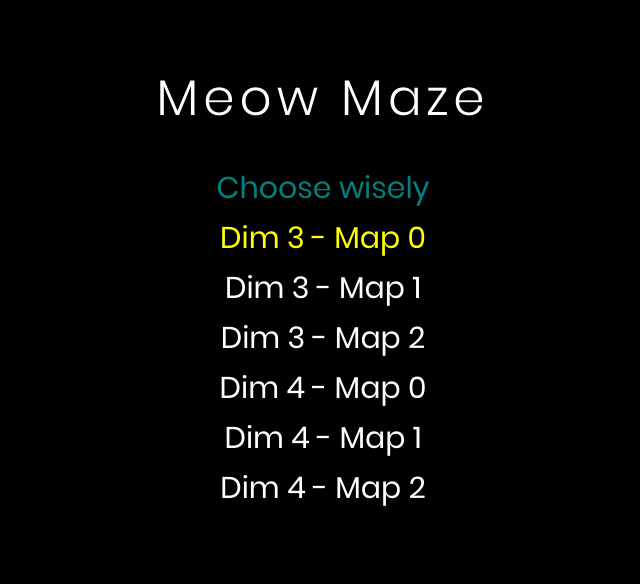
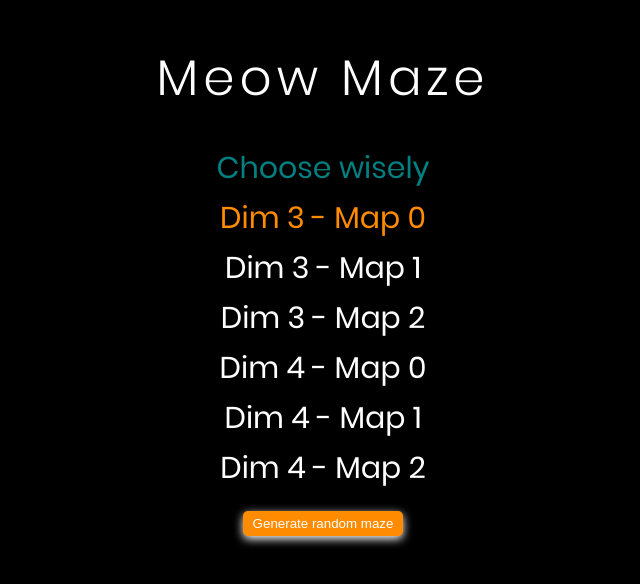
Before and after one commit to raphaelbadawi/maze_algo, a Svelte app: page / in a window 1280 px wide. Shown: the part 112-696 px from the top of the page, without its empty margins (317-957 px from the left). Built offline with nearby package versions, Linux system fonts and the light colour scheme.

Commit message:
WIP maze generator

```diff
--- a/src/classes/calculators/graph.ts
+++ b/src/classes/calculators/graph.ts
@@ -9,6 +9,7 @@ export class MazeGraph {
   startPoint: Cell;
   endPoint: Cell;
   maxHeuristic: number;
+
   constructor(map: Cell[], board: MazeRenderer) {
     this.map = map;
     this.board = board;
--- /dev/null
+++ b/src/classes/generators/maze.ts
@@ -0,0 +1,50 @@
+import type { Cell } from "../../types/types";
+
+export class MazeGenerator {
+    width: number;
+    height: number;
+    map: Cell[] = [];
+
+    constructor(width: number, height: number) {
+        // we start with walls everywhere
+        for (let i = 0; i < width; i++) {
+            for (let j = 0; j < height; j++) {
+                this.map.push({
+                    posX: i,
+                    posY: j,
+                    walls: [true, true, true, true]
+                });
+            }
+        }
+        this.map.forEach((cell, index) => cell.id = index);
+        // random end and start point
+        this.map[Math.floor(Math.random() * this.map.length)].entrance = true;
+        this.map[Math.floor(Math.random() * this.map.length)].exit = true;
+        // BREAKING THE WALL(S)
+        this.breakWalls();
+    }
+
+    private carve(cell: Cell) {
+        const previousCell = cell.previous;
+        if (previousCell.posY < cell.posY) this.map[cell.id].walls[0] = false;
+        if (previousCell.posX < cell.posX) this.map[cell.id].walls[1] = false;
+        if (previousCell.posY > cell.posY) this.map[cell.id].walls[2] = false;
+        if (previousCell.posX > cell.posX) this.map[cell.id].walls[3] = false;
+    }
+
+    private breakWalls(startCell: Cell = this.map[Math.floor(Math.random() * this.map.length)]) {
+        const queue: Cell[] = [startCell];
+        while (queue.length > 0) {
+            let currentCell = queue.shift();
+            const nextCells: Cell[] = [
+                this.map.find(cell => cell.posX == currentCell.posX + 1),
+                this.map.find(cell => cell.posX == currentCell.posX - 1),
+                this.map.find(cell => cell.posX == currentCell.posY + 1),
+                this.map.find(cell => cell.posX == currentCell.posY - 1),
+            ].filter(e => e !== undefined);
+            const nextCell: Cell = nextCells[Math.floor(Math.random() * nextCells.length)];
+            nextCell.previous = currentCell;
+            this.carve(nextCell);
+        }
+    }
+}
--- a/src/classes/renderers/maze.ts
+++ b/src/classes/renderers/maze.ts
@@ -3,6 +3,7 @@ import type { Cell } from "../../types/types";
 export class MazeRenderer {
   map: Cell[];
   canvas: HTMLDivElement;
+
   constructor(map: Cell[]) {
     this.map = map;
     const { colsCount, rowsCount } = this.getCanvasDimensions();
--- a/src/components/Map.svelte
+++ b/src/components/Map.svelte
@@ -56,7 +56,7 @@
         color: white;
         background-color: teal;
         padding: 0.5rem 1rem;
-        border-radius: 10px;
+        border-radius: 5px;
     }
     .btn-group button:hover {
         background-color: #00bcd4;
--- a/src/components/Maze.svelte
+++ b/src/components/Maze.svelte
@@ -1,6 +1,7 @@
 <script lang="ts">
     import { onMount, onDestroy, afterUpdate } from "svelte";
     import { createEventDispatcher } from 'svelte';
+    import { MazeGenerator } from "../classes/generators/maze";
     import type { Cell } from "../types/types";
 
     import Map from "./Map.svelte";
@@ -17,11 +18,19 @@
 
     const dispatchMapsChoices = createEventDispatcher();
 
-    const displayMaze = (index = -1): void => {
+    const randomMazeHandler = () => {
+        /** @todo */
+        const mazeGenerator: MazeGenerator = new MazeGenerator(4, 4);
+        currentMap = mazeGenerator.map;
+        triggerMap = true;
+        mapFetched = true;
+    }
+
+    const displayMaze = (index: number = -1): void => {
         let currentChoiceElement: HTMLDivElement = document.querySelector(".mapSelector li.selected");
         if (index >= 0) {
             triggerMap = !triggerMap;
-            currentChoiceElement = document.querySelector(`#map-${index}`);
+            currentChoiceElement = document.querySelector(`#map-${index.toString()}`);
             selectionIndex = index;
         }
         if (currentChoiceElement) {
@@ -73,7 +82,7 @@
     <div class="maze">Loading...</div>
     {:then}
         {#if currentMap.length && mapFetched}
-            <Map map={currentMap} on:mapClicked="{e => displayMaze(selectionIndex)}"/>
+            <Map map={currentMap} on:mapClicked="{e => { displayMaze(selectionIndex); }}"/>
         {:else}
             <div class="maze">Choose wisely</div>
             <ul class="mapSelector">
@@ -81,6 +90,7 @@
                     <li id="map-{index}" class="{index == selectionIndex ? "selected" : ""}" on:click="{e => displayMaze(index)}">{ choice }</li>
                 {/each}
             </ul>
+            <button on:click="{randomMazeHandler}">Generate random maze</button>
         {/if}
     {:catch error}
     <div class="error">Error: { error }</div>
@@ -98,6 +108,7 @@
         height: calc(100vh - 500px);
         overflow-y: scroll;
         scrollbar-width: thin;
+        padding-inline: 1rem;
     }
     .mapSelector::-webkit-scrollbar {
         width: 6px;
@@ -110,6 +121,21 @@
         cursor: pointer;
     }
     .mapSelector li:hover, .selected {
-        color: yellow;
+        color: darkorange;
+    }
+    button {
+        color: white;
+        background-color: darkorange;
+        border: 0;
+        padding: 0.5rem 1rem;
+        margin-top: 1rem;
+        border-radius: 5px;
+        cursor: pointer;
+        box-shadow: white 0px 3px 10px;
+        transition: all 0.3s ease-in-out;
+    }
+    button:hover {
+        transform: translateY(-2px) scale(1.05);
+        box-shadow: white 0px 5px 20px;
     }
 </style>
```
